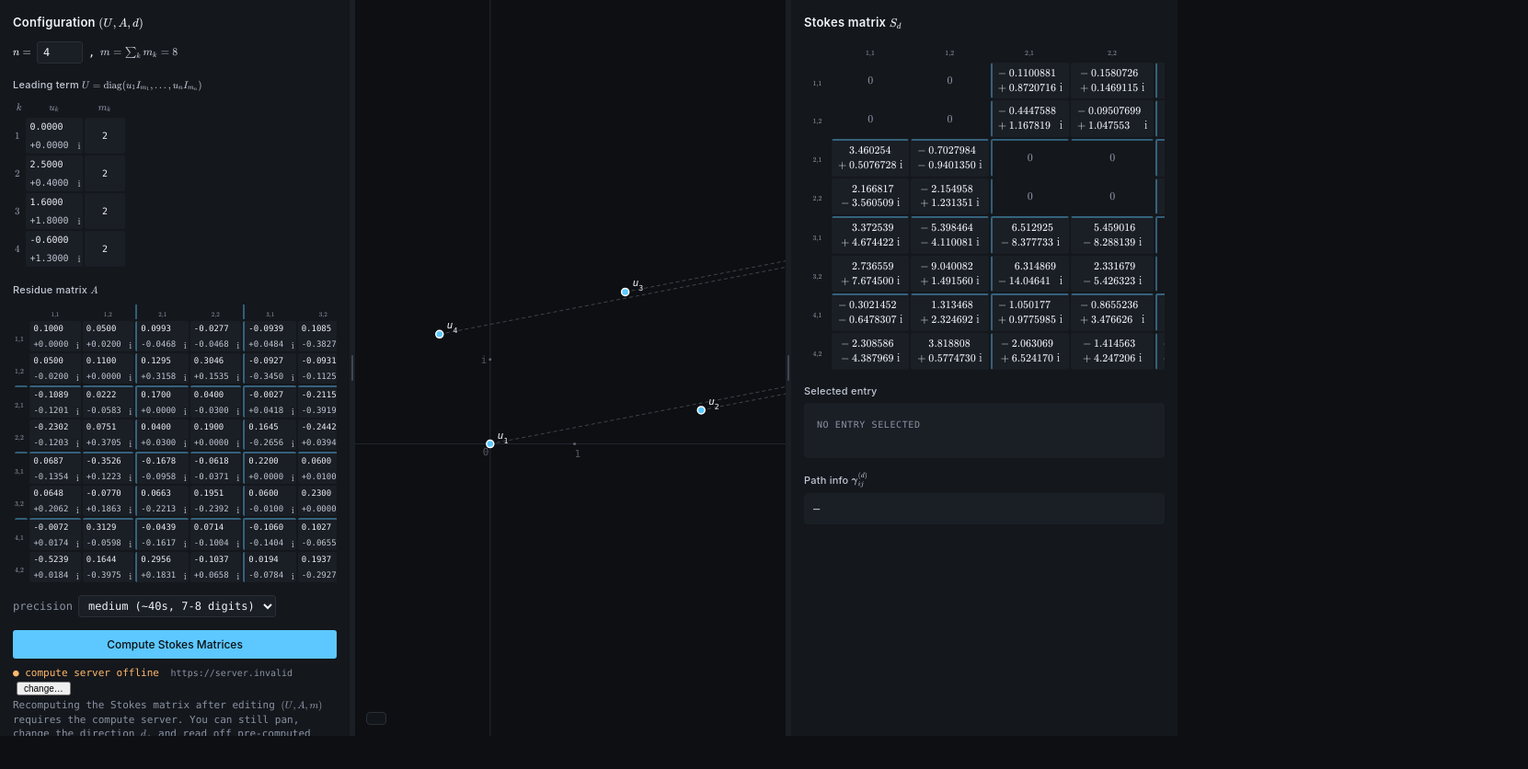
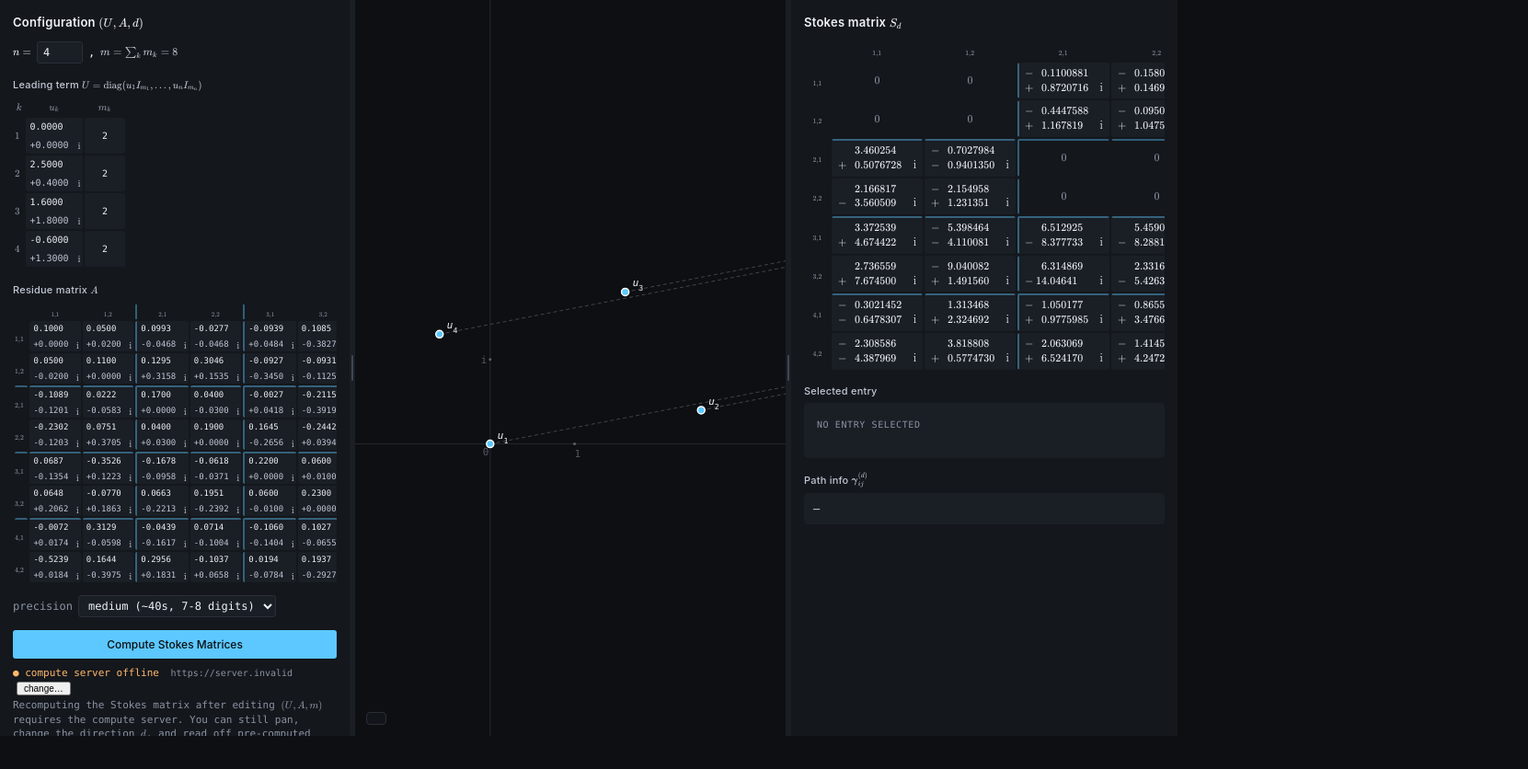
Before and after one commit to dtq1997/Stokes-Matrix, a website built with Vite: page web/index.html in a window 1280 px wide. Shown: the whole page at 92% size, 1661 px wide, since content can reach past the window. Built offline with nearby package versions, Linux system fonts and the light colour scheme; no server answers.

Commit message:
ui: Stokes 跨 cell 小数点真对齐 + Safari field-sizing fallback
Codex 上版改 5 列 grid 只解决了 cell 内对齐 (实部/虚部同 grid 自然齐);
跨 cell 各自 max-content 仍然乱跳 (用户实测前 8 个 cell 小数点 x 依次
1094, 1180, 1274...).

修法: refreshStokesMatrix 扫所有 entry 算全局 maxInt/maxFrac, 设 CSS var
--cs-int-w / --cs-frac-w 到 stokes-matrix; cs-grid 第 3, 4 列从 var 取宽
(fallback max-content for 单 cell 场景如 stokes-display). 跨 cell 列宽
统一 → cs-int 右边 (= 小数点 x) 一致. 实测同列 8 个 cell 都 1130.4.

Safari < 18.2 不支持 field-sizing, max-content 在 input 上也不可靠
(用户反馈 Safari 看到的还是靠右贴边). @supports not (field-sizing:
content) fallback width: 8ch — 装常见 7 字符复数, 长内容靠 input 内部
滚动. 比起 ~150px 默认宽度紧凑很多.

e2e 13/13 PASS (新增跨 cell 对齐防回归).

Co-Authored-By: Claude Opus 4.7 <noreply@anthropic.com>

```diff
--- a/web/src/main.ts
+++ b/web/src/main.ts
@@ -821,6 +821,22 @@ async function main() {
       if (!e || e.error || !e.value_block) continue;
       blockCache.set(key, modifiedBlock(e, ch.d, I, J));
     }
+    // 跨 cell 小数点对齐: 扫所有 (off-diag) entry 算全局最大 int/frac 位数,
+    // 设到 stokes-matrix 的 CSS var, cs-grid 列宽统一从这两个值取 → 所有 cell
+    // 的 cs-int 右边界 (= 小数点位置) 一致.
+    let maxInt = 1, maxFrac = 0;
+    for (const mod of blockCache.values()) {
+      for (const row of mod) for (const v of row) {
+        for (const x of [v.re, v.im]) {
+          if (x === 0 || !Number.isFinite(x)) continue;
+          const mag = Math.floor(Math.log10(Math.abs(x)));
+          maxInt = Math.max(maxInt, Math.max(1, mag + 1));
+          maxFrac = Math.max(maxFrac, Math.max(0, digits - mag - 1));
+        }
+      }
+    }
+    sm.style.setProperty('--cs-int-w', `${maxInt}ch`);
+    sm.style.setProperty('--cs-frac-w', `${maxFrac > 0 ? maxFrac + 1 : 0}ch`);
     // 只迭代真正的 data cells (跳过 .sm-header / .sm-corner)
     const cells = sm.querySelectorAll<HTMLElement>('.sm-cell');
     for (const cell of Array.from(cells)) {
--- a/web/src/styles/main.css
+++ b/web/src/styles/main.css
@@ -357,6 +357,15 @@ h3 {
   text-align: right;
   grid-column: 1 / 2;
 }
+/* Safari < 18.2 不支持 field-sizing, max-content 在 input 上也不可靠.
+   fallback 给静态 width: 8ch (装 "+0.5000" 7 字符 + 1ch 余量); 长内容溢出
+   靠 input 内置滚动 (浏览器默认). 比起默认 ~150px 已经紧凑得多. */
+@supports not (field-sizing: content) {
+  .state-table .cx-pair input.cx {
+    width: 8ch;
+    min-width: 8ch;
+  }
+}
 .state-table .cx-pair .im-unit-suffix {
   grid-column: 2 / 3;
   grid-row: 2;
@@ -509,15 +518,21 @@ h3 {
 }
 
 /* 复数 entry 5 列 grid: sign | gap | int | frac | i
- *   sign: 自然宽度; 正实部为空但仍按另一行符号列占位
- *   gap:  只放在符号和数字之间, 不影响 int/frac 的小数点边界
- *   int:  右对齐 (1+ 位数字, 紧贴小数点)
- *   frac: 左对齐 (".xx", 紧贴小数点)
- *   i:    1ch 左对齐 (italic)
- * 整数列右边界 = 小数点位置, 两行小数点天然对齐. sign 在最左竖直对齐. */
+ *   sign: 1ch 居中 (+/− 或空)
+ *   gap:  0.45ch sign 跟数字之间分隔
+ *   int:  右对齐, 列宽由全局 --cs-int-w (refreshStokesMatrix 算出最大整数位数 ch); fallback max-content
+ *   frac: 左对齐, 列宽由全局 --cs-frac-w (max fracDigits + dot 1ch); fallback max-content
+ *   i:    italic, 左对齐
+ * SSOT 关键: stokes-matrix 整张表跨 cell 的 int/frac 列宽**统一**, 这是跨 cell 小数点对齐的依据.
+ * 单 cell (stokes-display selected entry) 没父级 CSS var 时 fallback max-content, 单 cell 内仍对齐. */
 .cs-grid {
   display: grid;
-  grid-template-columns: max-content 0.45ch max-content max-content max-content;
+  grid-template-columns:
+    max-content
+    0.45ch
+    var(--cs-int-w, max-content)
+    var(--cs-frac-w, max-content)
+    max-content;
   column-gap: 0;
   row-gap: 0;
   align-items: baseline;
```
Also changed, not shown: web/e2e/smoke.spec.ts (+17 -0 lines).
